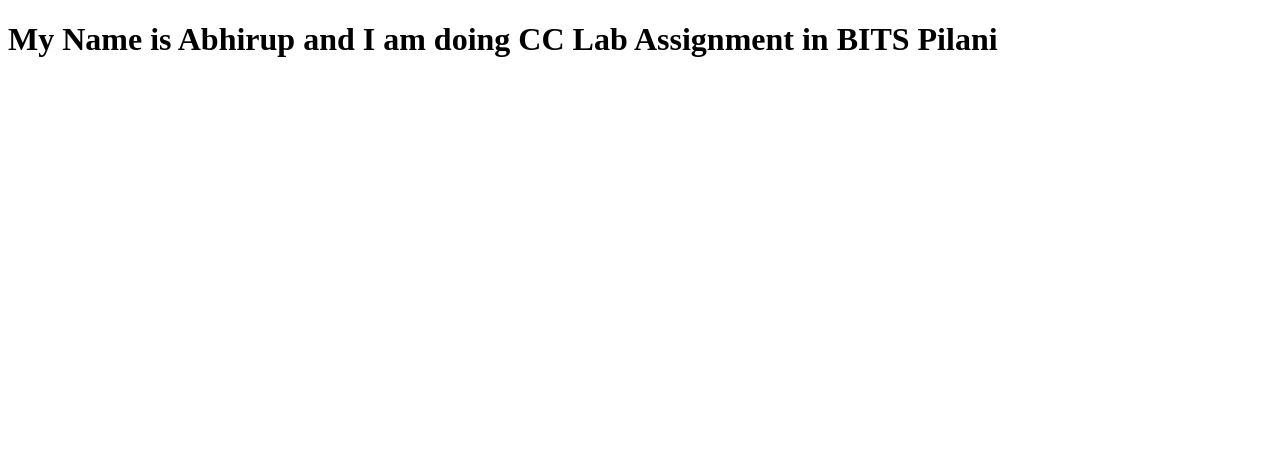
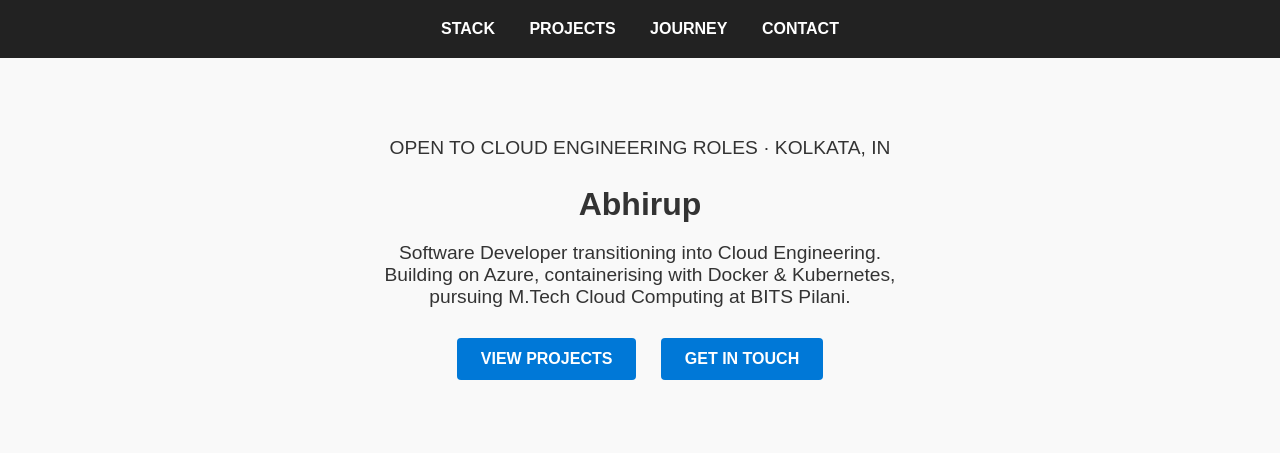
Before and after one commit to Abhirup-BITS/CC-Static-App, a plain HTML site: page index.html in a window 1280 px wide. Drawn offline with Linux system fonts and the light colour scheme.

Commit message:
Update index.html

```diff
--- a/index.html
+++ b/index.html
@@ -1,9 +1,74 @@
 <!DOCTYPE html>
-<html>
+<html lang="en">
 <head>
-    <title>CC Lab Assignment</title>
+    <meta charset="UTF-8">
+    <title>Abhirup - Cloud Engineering Portfolio</title>
+    <style>
+        body {
+            font-family: Arial, sans-serif;
+            margin: 0;
+            background: #f9f9f9;
+            color: #333;
+        }
+        header {
+            background: #222;
+            color: #fff;
+            padding: 20px;
+            text-align: center;
+        }
+        nav a {
+            color: #fff;
+            margin: 0 15px;
+            text-decoration: none;
+            font-weight: bold;
+        }
+        .hero {
+            text-align: center;
+            padding: 60px 20px;
+        }
+        .hero h1 {
+            font-size: 2em;
+            margin-bottom: 10px;
+        }
+        .hero p {
+            font-size: 1.2em;
+            margin-bottom: 20px;
+        }
+        .buttons a {
+            display: inline-block;
+            margin: 10px;
+            padding: 12px 24px;
+            background: #0078d7;
+            color: #fff;
+            text-decoration: none;
+            border-radius: 4px;
+            font-weight: bold;
+        }
+        .buttons a:hover {
+            background: #005a9e;
+        }
+    </style>
 </head>
 <body>
-    <h1>My Name is Abhirup and I am doing CC Lab Assignment in BITS Pilani</h1>
+    <header>
+        <nav>
+            <a href="#stack">STACK</a>
+            <a href="#projects">PROJECTS</a>
+            <a href="#journey">JOURNEY</a>
+            <a href="#contact">CONTACT</a>
+        </nav>
+    </header>
+
+    <section class="hero">
+        <p>OPEN TO CLOUD ENGINEERING ROLES · KOLKATA, IN</p>
+        <h1>Abhirup</h1>
+        <p>Software Developer transitioning into Cloud Engineering.<br>
+           Building on Azure, containerising with Docker & Kubernetes,<br>
+           pursuing M.Tech Cloud Computing at BITS Pilani.</p>
+        <div class="buttons">
+            <a href="#projects">VIEW PROJECTS</a>
+            <a href="#contact">GET IN TOUCH</a>
+        </div>
+    </section>
 </body>
 </html>
```
